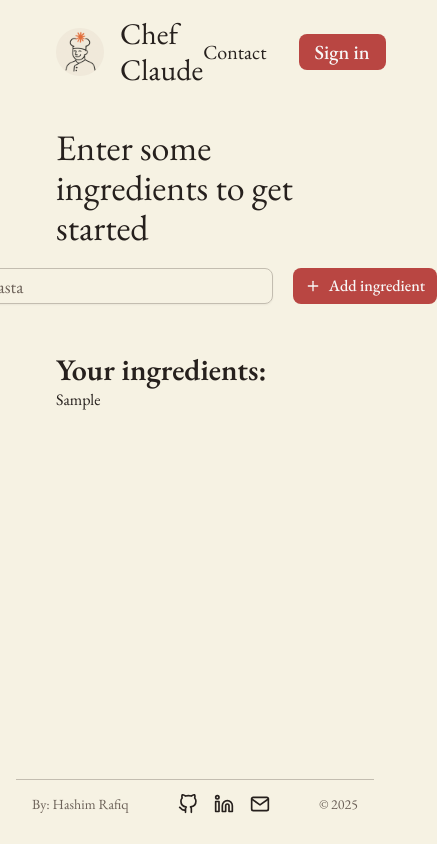
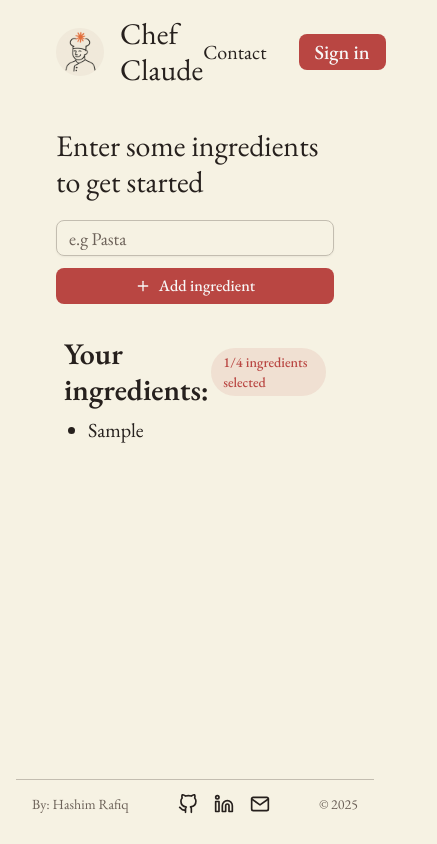
Before and after one commit to Hashim332/chef-claude-v2, a React (Vite) app in the folder frontend/: page / in a window 390 px wide. Both pictures are taken after typing "Sample" into the empty fields and a click on the button "Add ingredient". Shown: the whole page, 437 px wide, since content can reach past the window. Built offline with nearby package versions, Linux system fonts and the light colour scheme; no server answers.

Commit message:
added intuitive UI/UX features depending on inputs

```diff
--- a/frontend/src/components/IngredientForm.tsx
+++ b/frontend/src/components/IngredientForm.tsx
@@ -17,12 +17,20 @@ export default function IngredientForm() {
   }
 
   function validateInput() {
-    const isAdded = ingredients.includes(input);
+    if (!input) {
+      setAlert("Please enter an ingredient");
+      setTimeout(() => setAlert(""), 3000);
+      return;
+    }
+    // parses the string to eliminate duplicates by capitalising the first letter and decapitalising all others
+    const formattedInput =
+      input[0].toUpperCase() + input.substring(1, input.length).toLowerCase();
+    const isAdded = ingredients.includes(formattedInput);
     if (isAdded) {
       setAlert("This item is already in your list");
       setTimeout(() => setAlert(""), 3000);
     } else {
-      setIngredients((prevIngredients) => [...prevIngredients, input]);
+      setIngredients((prevIngredients) => [...prevIngredients, formattedInput]);
       setInput("");
     }
   }
@@ -38,16 +46,18 @@ export default function IngredientForm() {
   }
 
   return (
-    <div className="flex flex-col items-center gap-5">
-      <h1 className="text-4xl">Enter some ingredients to get started</h1>
-      <div className="flex gap-5">
+    <div className=" flex flex-col items-center gap-5">
+      <h1 className="text-3xl md:text-4xl">
+        Enter some ingredients to get started
+      </h1>
+      <div className="flex flex-col sm:flex-row gap-3 sm:gap-5 w-full justify-center">
         <div className="relative">
           <Input
             value={input}
             onKeyDown={handleKeyDown}
             onChange={handleChange}
             placeholder="e.g Pasta"
-            className="w-xs !text-lg"
+            className=" md:w-xs !text-lg"
           />
           {alert && (
             <div className="absolute left-0 right-0 top-full mt-2 z-10">
@@ -62,7 +72,7 @@ export default function IngredientForm() {
                   </div>
                   <button
                     onClick={() => setAlert("")}
-                    className="text-pink-400 hover:text-pink-600 transition-colors ml-2"
+                    className="sm:w-auto text-pink-400 hover:text-pink-600 transition-colors ml-2"
                   >
                     <X size={16} />
                   </button>
--- a/frontend/src/components/IngredientsList.tsx
+++ b/frontend/src/components/IngredientsList.tsx
@@ -3,14 +3,37 @@ import { useIngredients } from "@/context/HomeContext";
 export default function IngredientsList() {
   const { ingredients } = useIngredients();
 
+  const ingredientsExists = ingredients.length !== 0;
+
   return (
-    <div className="mt-12">
-      <h1 className="text-3xl font-semibold">Your ingredients:</h1>
-      <div>
-        {ingredients.map((ingredient) => (
-          <div key={ingredient}>{ingredient}</div>
-        ))}
-      </div>
+    <div className="m-2 md:m-12">
+      {ingredientsExists && (
+        <div>
+          <div className="flex flex-row items-center mt-8 justify-between">
+            <h1 className="text-3xl font-semibold">Your ingredients:</h1>
+            {ingredients.length > 0 && (
+              <h2
+                className={`text-sm px-3 py-1 rounded-full font-medium ${
+                  ingredients.length >= 4
+                    ? "bg-green-100 text-green-700"
+                    : "bg-primary/10 text-primary"
+                }`}
+              >
+                {ingredients.length >= 4
+                  ? "Ready to cook!"
+                  : `${ingredients.length}/4 ingredients selected`}
+              </h2>
+            )}
+          </div>
+          <ul className="text-xl list-disc pl-6">
+            {ingredients.map((ingredient) => (
+              <li key={ingredient} className="mt-2">
+                {ingredient}
+              </li>
+            ))}
+          </ul>
+        </div>
+      )}
     </div>
   );
 }
--- /dev/null
+++ b/frontend/src/components/SendPrompt.tsx
@@ -0,0 +1,7 @@
+export default function SendPrompt() {
+  return (
+    <div>
+      <h2>Get recipe!</h2>
+    </div>
+  );
+}
--- a/frontend/src/pages/Home.tsx
+++ b/frontend/src/pages/Home.tsx
@@ -1,11 +1,16 @@
 import IngredientForm from "@/components/IngredientForm";
 import IngredientsList from "@/components/IngredientsList";
+import SendPrompt from "@/components/SendPrompt";
+import { useIngredients } from "@/context/HomeContext";
 
 export default function Home() {
+  const { ingredients } = useIngredients();
+  const enoughIngredients = ingredients.length >= 4;
   return (
     <div>
       <IngredientForm />
       <IngredientsList />
+      {enoughIngredients && <SendPrompt />}
     </div>
   );
 }
```
